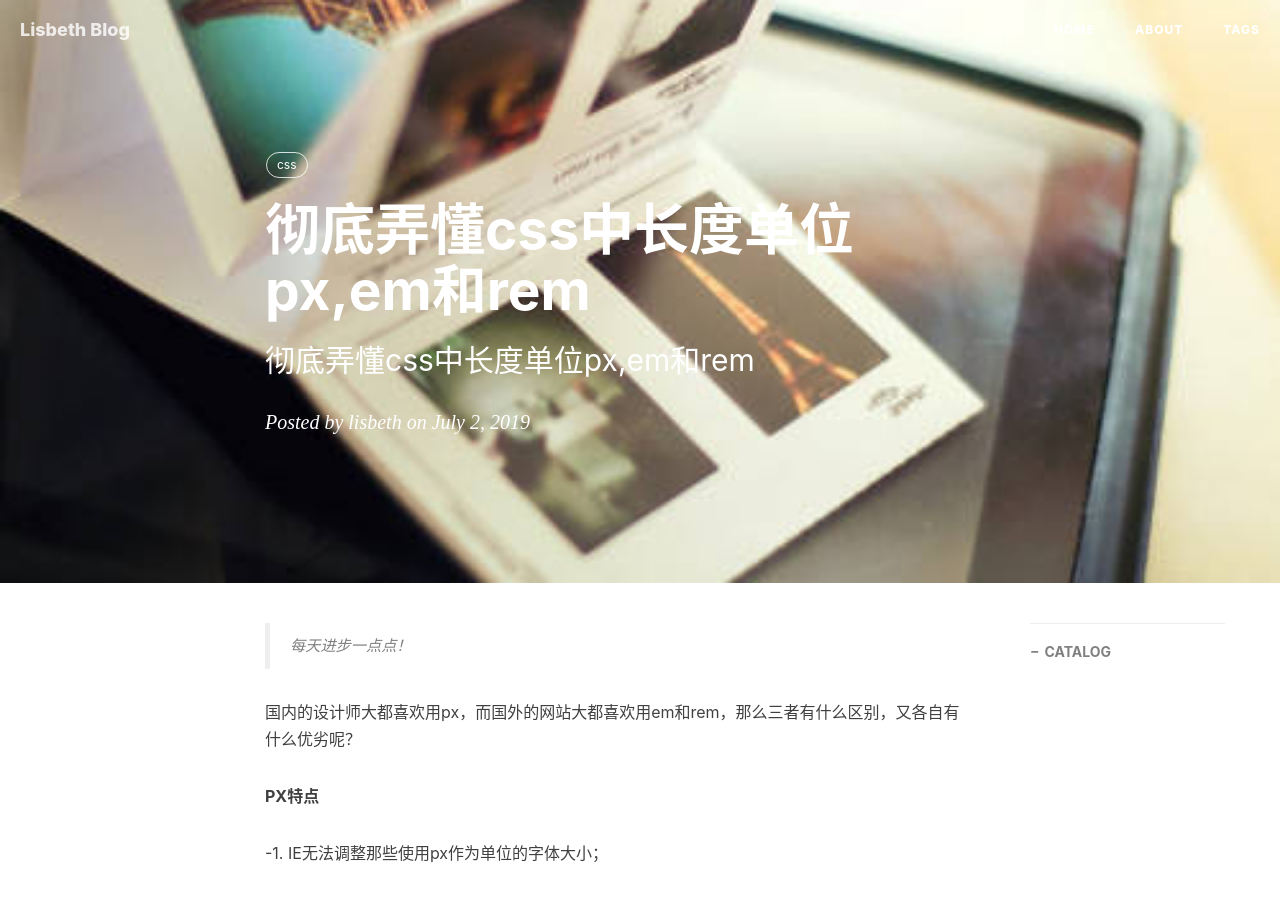
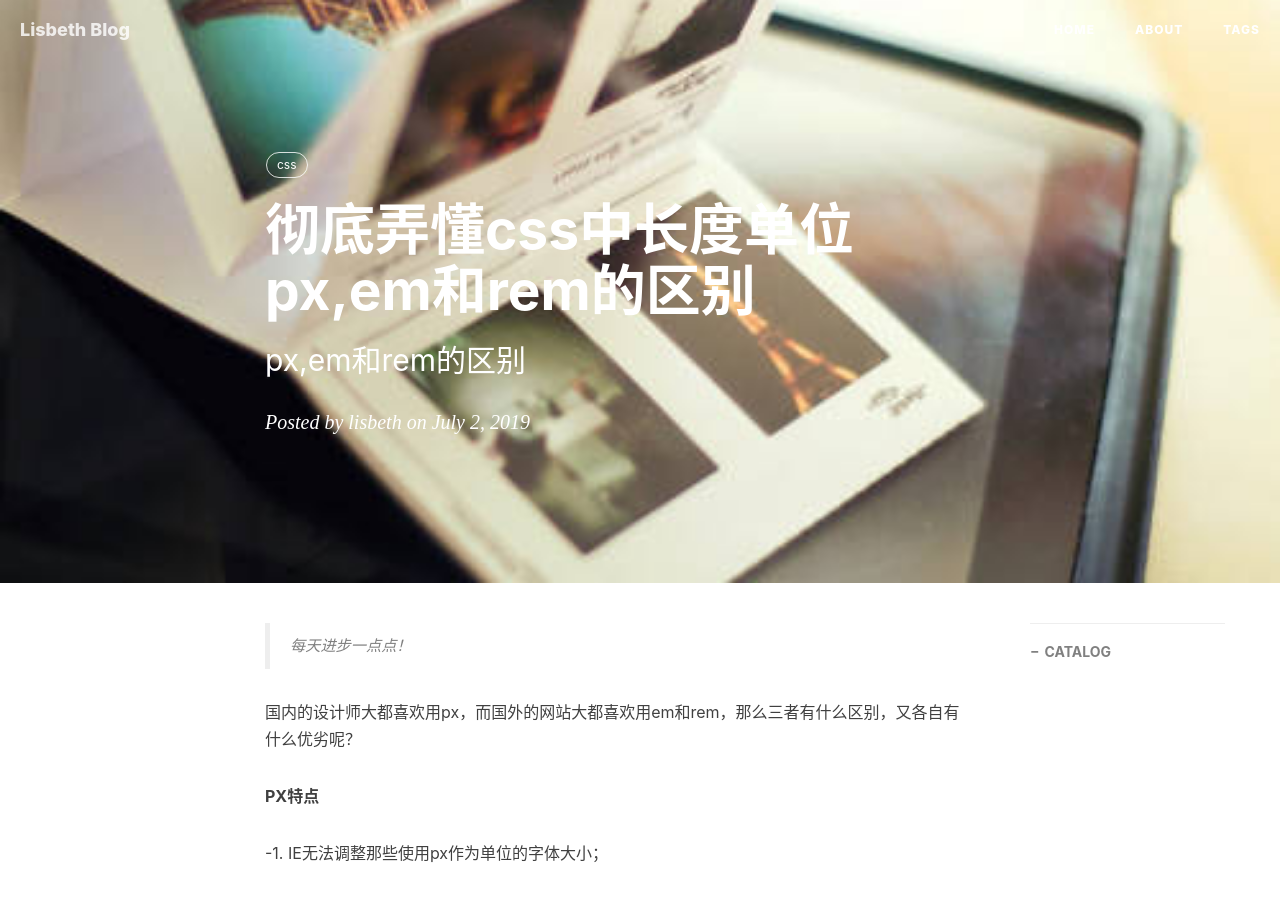
Before and after one commit to lisbeth0720/lisbeth0720.github.io, a Jekyll site: the page built from _posts/2019-07-02-彻底弄懂css中长度单位px,em和rem的区别.md, in a window 1280 px wide and 900 px high. Built offline with Jekyll 4.4.1, drawn with Linux system fonts in a browser that asks for light colours; nearby versions of some CDN libraries; comment, search, counter and statistics services are not loaded.

Commit message:
Update and rename 2019-07-02-彻底弄懂css中长度单位px,em和rem.md to 2019-07-02-彻底弄懂css中长度单位px,em和rem的区别.md

```diff
--- a/_posts/2019-07-02-彻底弄懂css中长度单位px,em和rem.md
+++ b/_posts/2019-07-02-彻底弄懂css中长度单位px,em和rem的区别.md
@@ -1,7 +1,7 @@
 ---
 layout:     post
-title:     彻底弄懂css中长度单位px,em和rem
-subtitle:    "彻底弄懂css中长度单位px,em和rem"
+title:     彻底弄懂css中长度单位px,em和rem的区别
+subtitle:    "px,em和rem的区别"
 date:       2019-07-02
 author:     lisbeth
 header-img: img/post_04.jpg
```
